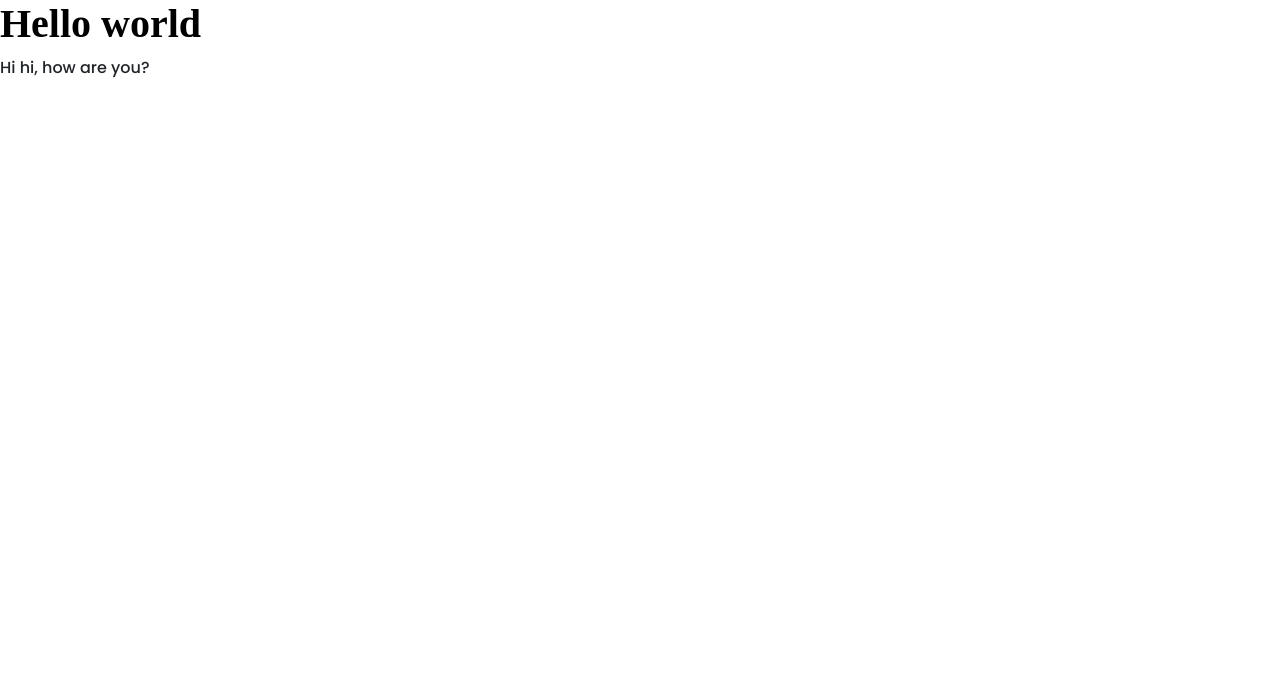
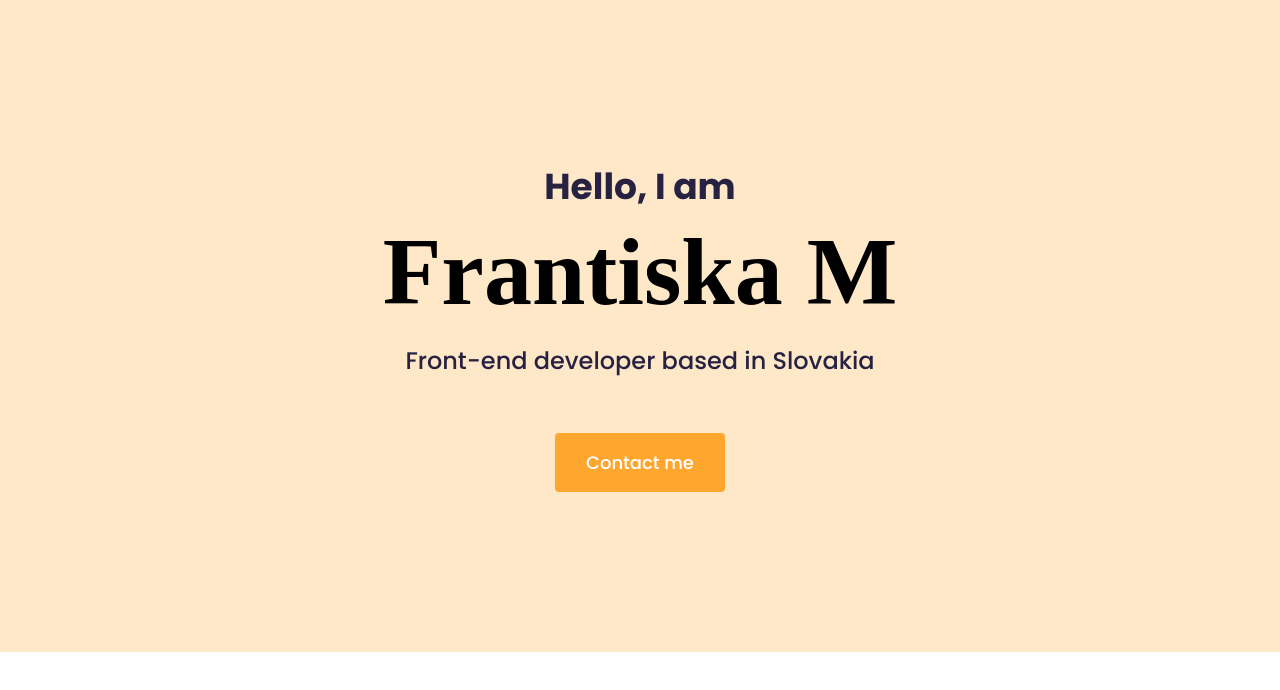
Before and after one commit to FrantiskaM/portfolio-project-fm, a plain HTML site: page index.html in a window 1280 px wide. Drawn offline with nearby package versions, Linux system fonts and the light colour scheme.

Commit message:
Upgraded CSS

```diff
--- a/index.html
+++ b/index.html
@@ -9,11 +9,6 @@
       integrity="sha384-QWTKZyjpPEjISv5WaRU9OFeRpok6YctnYmDr5pNlyT2bRjXh0JMhjY6hW+ALEwIH"
       crossorigin="anonymous"
     />
-    <script
-      src="https://cdn.jsdelivr.net/npm/bootstrap@5.3.3/dist/js/bootstrap.bundle.min.js"
-      integrity="sha384-YvpcrYf0tY3lHB60NNkmXc5s9fDVZLESaAA55NDzOxhy9GkcIdslK1eN7N6jIeHz"
-      crossorigin="anonymous"
-    ></script>
     <link rel="preconnect" href="https://fonts.googleapis.com" />
     <link rel="preconnect" href="https://fonts.gstatic.com" crossorigin />
     <link
@@ -21,12 +16,21 @@
       rel="stylesheet"
     />
     <link rel="stylesheet" href="styles/portfolio.css" />
-    <title>Document</title>
+    <script
+      src="https://cdn.jsdelivr.net/npm/bootstrap@5.3.3/dist/js/bootstrap.bundle.min.js"
+      integrity="sha384-YvpcrYf0tY3lHB60NNkmXc5s9fDVZLESaAA55NDzOxhy9GkcIdslK1eN7N6jIeHz"
+      crossorigin="anonymous"
+    ></script>
+    <title>Portfolio project Frantiska</title>
   </head>
   <body>
-    <div class="">
-      <h1>Hello world</h1>
-      <p>Hi hi, how are you?</p>
+    <div class="hero">
+      <p>Hello, I am</p>
+      <h1>Frantiska M</h1>
+      <h2 class="mb-5">Front-end developer based in Slovakia</h2>
+      <div>
+        <a href="#" class="btn btn-branding">Contact me</a>
+      </div>
     </div>
   </body>
 </html>
--- a/styles/portfolio.css
+++ b/styles/portfolio.css
@@ -1,12 +1,66 @@
-h1 {
+:root {
+  --primary-color: #ffa62f;
+  --secondary-color: #ffe8c8;
+  --heading-font-family: "Playfair Display", serif;
+  --default-font-family: "Poppins", sans-serif;
+}
+body {
+  font-family: var(--default-font-family);
+}
+
+h1,
+h2,
+h3,
+h4,
+h5,
+h6 {
   color: black;
-  font-family: "Playfair Display", serif;
+  font-family: var(--heading-font-family);
   font-optical-sizing: auto;
   font-weight: 700;
   font-style: normal;
 }
+
+h1 {
+  font-size: 96px;
+}
+
 p {
-  font-family: "Poppins", sans-serif;
   font-weight: 500;
   font-style: normal;
 }
+
+.hero {
+  background: var(--secondary-color);
+  text-align: center;
+  padding: 160px 20px;
+}
+
+.hero p {
+  font-size: 36px;
+  font-weight: bold;
+  margin: 0;
+  color: #272142;
+}
+
+.hero h2 {
+  font-family: var(--default-font-family);
+  font-weight: normal;
+  line-height: 2;
+  font-size: 24px;
+  color: #272142;
+}
+
+.btn-branding {
+  background: var(--primary-color);
+  border-radius: 4px;
+  color: white;
+  font-size: 18px;
+  line-height: 27px;
+  padding: 15px 30px;
+}
+
+.btn-branding:hover {
+  background-color: white;
+  color: var(--primary-color);
+}
```
